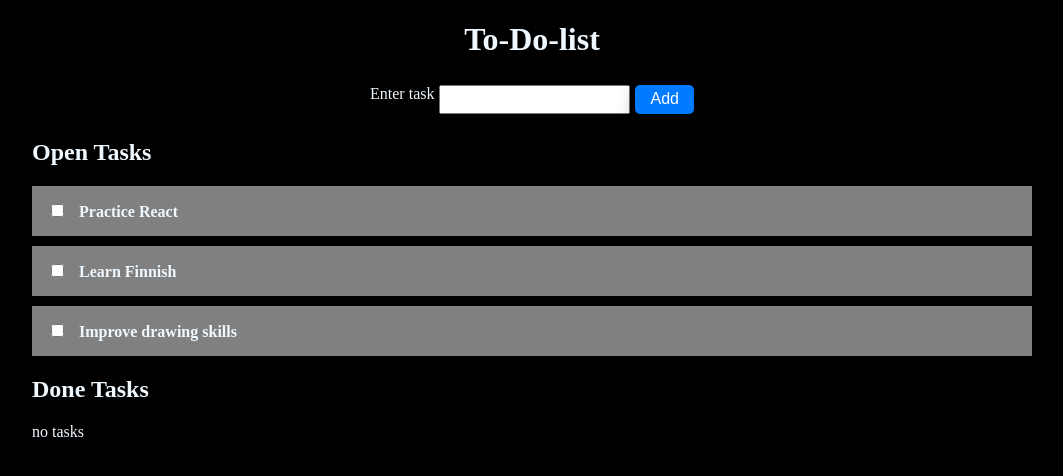
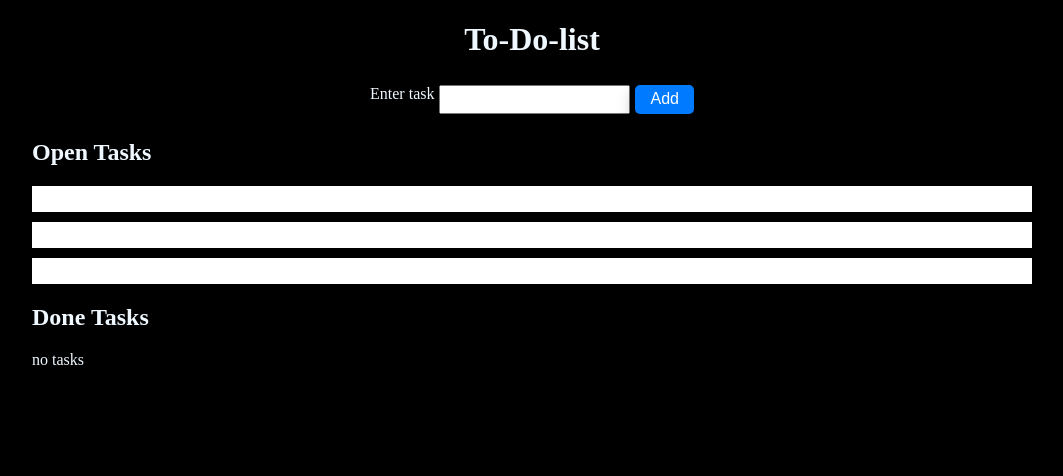
Before and after one commit to primasghar/to-do-list-app, a React (Create React App) app: page / in a window 1280 px wide. Shown: the top 476 px of the page, without its empty margins (108-1171 px from the left). Built offline with nearby package versions, Linux system fonts and the light colour scheme.

Commit message:
Restored to simple <p> tag and added onClick prop

```diff
--- a/src/ToDo/components/ToDoItem/ToDoItem.js
+++ b/src/ToDo/components/ToDoItem/ToDoItem.js
@@ -1,13 +1,10 @@
 import React from "react";
 import classes from "./ToDoItem.module.css";
 
-const ToDoItem = ({ para }) => {
+const ToDoItem = ({ text, handleTask }) => {
   return (
-    <li className={classes.item}>
-      <form>
-        <input className={classes.checkbox} id="checker" type="checkbox" />
-        <label htmlFor="checker">{para}</label>
-      </form>
+    <li className={classes.item} onClick={handleTask}>
+      <p>{text}</p>
     </li>
   );
 };
--- a/src/ToDo/components/ToDoItem/ToDoItem.module.css
+++ b/src/ToDo/components/ToDoItem/ToDoItem.module.css
@@ -1,10 +1,7 @@
 .item {
+  color: rgb(9, 77, 68);
   font-weight: bold;
-  background-color: gray;
-  padding: 15px;
+  background-color: white;
+  padding: 5px 15px;
   margin: 10px 0;
 }
-
-.checkbox {
-  margin-right: 15px;
-}
```
